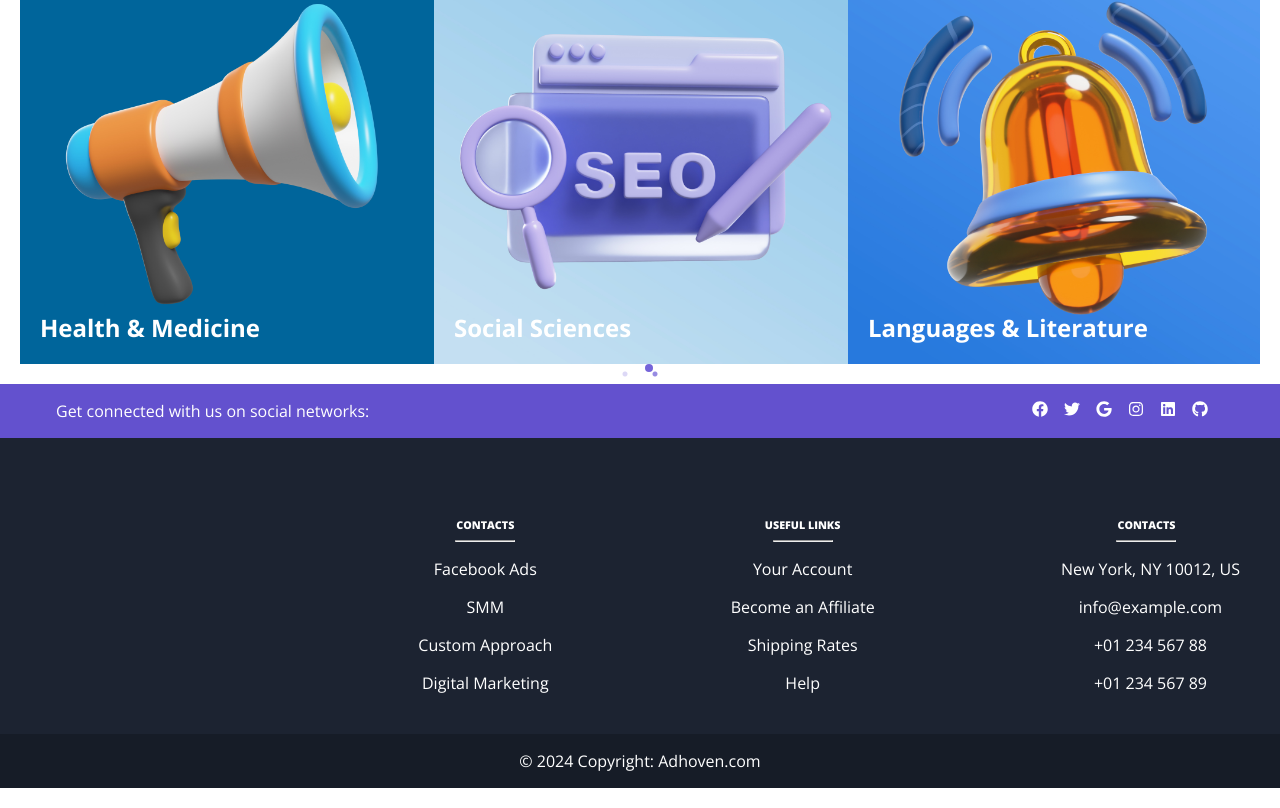
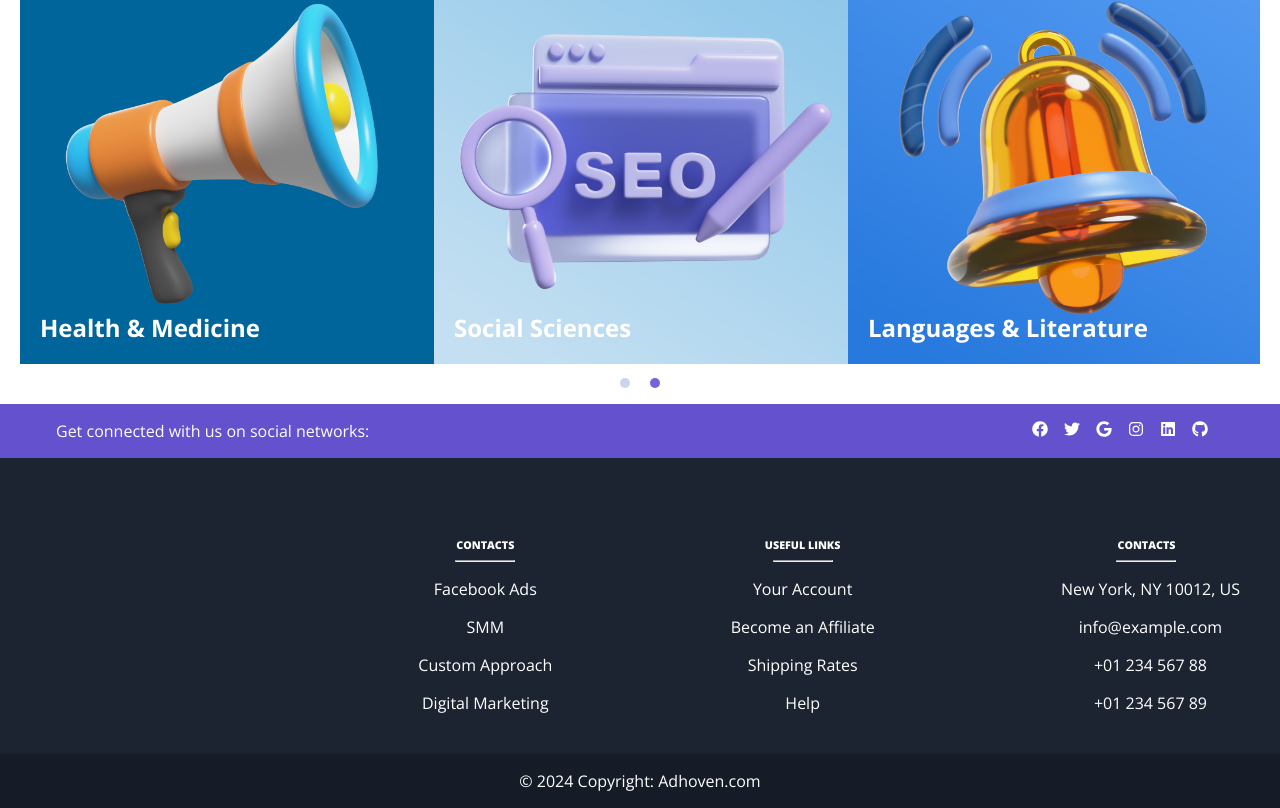
Before and after one commit to mlalayev/AdHoven, a React (Vite) app: page / in a window 1280 px wide. Shown: the part 630-1438 px from the top of the page. Built offline with nearby package versions, Linux system fonts and the light colour scheme; no server answers; grey boxes are pictures that could not be loaded.

Commit message:
my commit

```diff
--- a/src/Components/MainPage/MainPage-Cards/Cards.css
+++ b/src/Components/MainPage/MainPage-Cards/Cards.css
@@ -53,10 +53,43 @@
     right: 10px;
 }
 
+.slick-dots {
+    margin: 0;
+    padding: 0;
+    width: 100%;
+    display: flex !important;
+    margin: 10px 0 !important;
+    position: relative !important;
+    align-items: center !important;
+    justify-content: center !important;
+}
+
+.slick-dots li {
+    margin: 0 5px;
+}
+
+.slick-dots button {
+    margin: 0;
+    padding: 0;
+    border: none;
+    z-index: 9999;
+    display: block;
+    cursor: pointer;
+    top: 0 !important;
+    border-radius: 50%;
+    bottom: 0 !important;
+    width: 10px !important;
+    height: 10px !important;
+    background-color: #7665d6;
+    position: absolute !important;
+}
+
 .slick-dots .slick-active button {
-    z-index: 999;
-    position: absolute;
-    background-color: #6351CE;
+    background-color: #7564d9 !important;
+}
+
+.slick-dots button:hover {
+    background-color: #5b47cd !important;
 }
 
 @media screen and (max-width: 768px) {
@@ -71,65 +104,27 @@
     }
 }
 
-.slick-dots li{
-    position: relative;
+.slick-dots li.slick-active button:before {
+    color: transparent !important;
+}
+
+.slick-dots button:before {
+    color: transparent !important;
 }
 
 .slick-dots button {
-    margin: 0;
-    padding: 0;
-    width: 8px !important;
-    height: 8px !important;
-    z-index: 9999;
-    cursor: pointer;
-    position: absolute;
-    border-radius: 50%;
-    background-color: #7665d6;
-    display: flex;
-    justify-content: center;
-    align-items: center;
+    background-color: #CCD6EA !important;
 }
 
-.slick-dots .slick-active button {
-    margin: 0;
-    padding: 0;
-    width: 8px !important;
-    height: 8px !important;
-    z-index: 9999;
-    cursor: pointer;
-    position: absolute;
-    border-radius: 50%;
-    background-color: #978fc3;
-    display: flex;
-    justify-content: center;
-    align-items: center;
+.slick-dots button::before{
+    display: none;
+    background-color: #b2abda !important;
 }
 
-
-/* Style the active dot */
-.slick-dots .slick-active button {
-    background-color: #6351CE;
-    background-color: #7564d9 !important;
-
-    /* Active color */
+.slick-dots li{
+    height: 12px !important;
+    display: flex !important;
+    margin-top: -30px !important;
+    align-items: center !important;
+    justify-content: center !important;
 }
-
-/* Optional: Add hover effect */
-.slick-dots button:hover {
-    background-color: #5b47cd;
-    /* Hover color */
-}
-
-.slick-dots li button:before {
-    /* display: none !important; */
-    color: #7564d9 !important;
-}
-
-.slick-dots li.slick-active button:after {
-    display: none !important;
-    color: transparent !important;
-}
-
-.slick-dots li.slick-active button {
-    color: transparent !important;
-}
```
